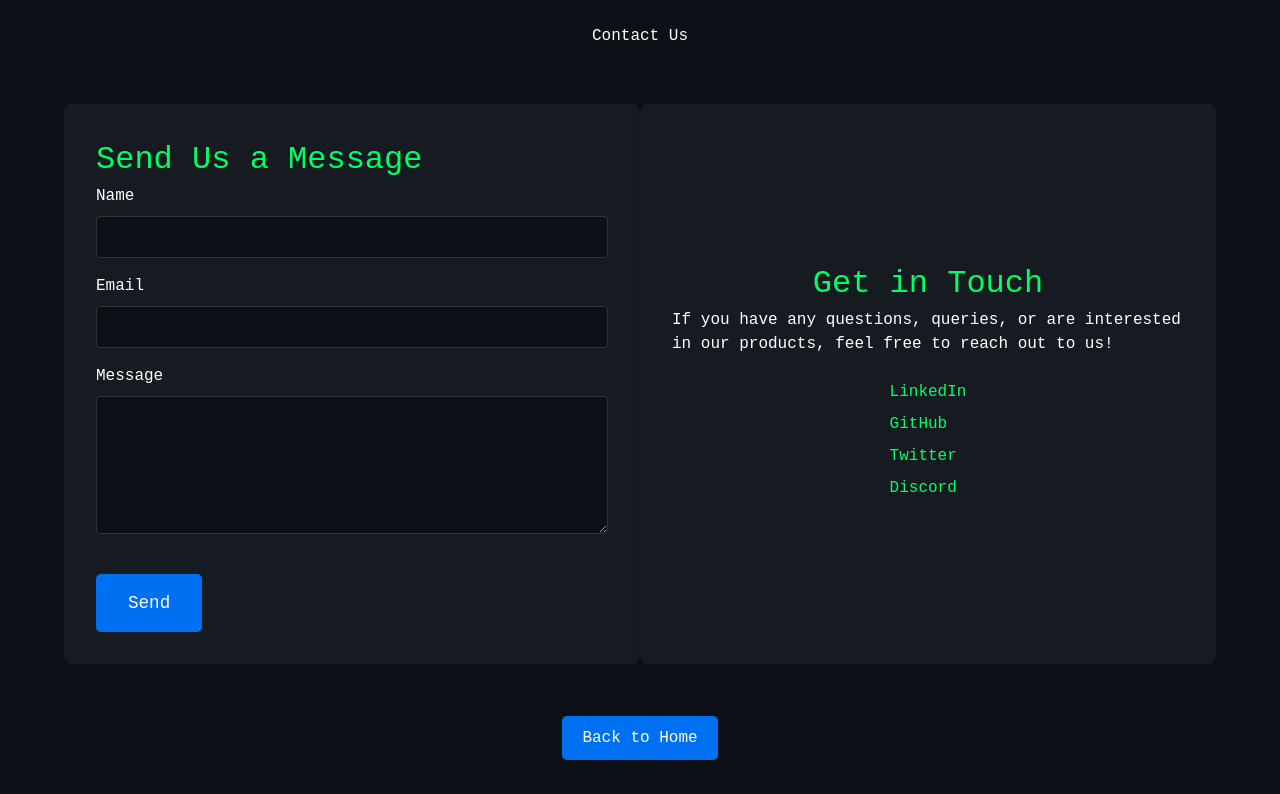
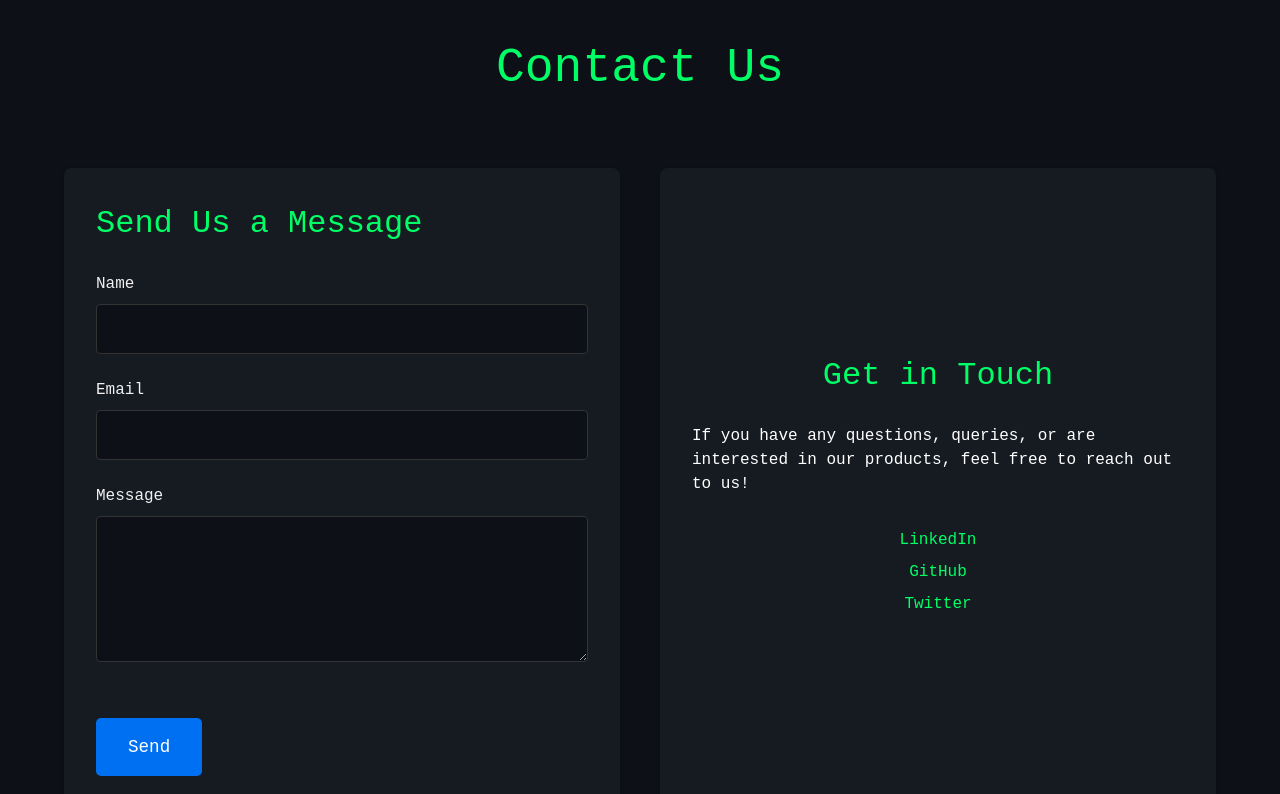
Before and after one commit to muhammedp07/security-consulting, a Next.js app: page /contact in a window 1280 px wide. Shown: the top 794 px of the page. Built offline with nearby package versions, Linux system fonts and the light colour scheme.

Commit message:
added social links in contact.tsx

```diff
--- a/app/contact/page.tsx
+++ b/app/contact/page.tsx
@@ -33,8 +33,7 @@ export default function Contact() {
           <div className={styles.socialLinks}>
             <a href="https://www.linkedin.com/in/muhammedpatel007/" target="_blank" rel="noopener noreferrer">LinkedIn</a>
             <a href="https://github.com/muhammedp07" target="_blank" rel="noopener noreferrer">GitHub</a>
-            <a href="https://twitter.com/username" target="_blank" rel="noopener noreferrer">Twitter</a>
-            <a href="https://discord.com/invite/yourinvitecode" target="_blank" rel="noopener noreferrer">Discord</a>
+            <a href="https://twitter.com/p41n_0" target="_blank" rel="noopener noreferrer">Twitter</a>
           </div>
         </div>
       </main>
--- a/app/styles/Contact.module.css
+++ b/app/styles/Contact.module.css
@@ -11,14 +11,21 @@
 .header {
   display: flex;
   justify-content: center;
-  padding: 1.5rem;
+  padding: 2rem;
   background-color: #0d1117;
+}
+
+.header h1 {
+  font-size: 3rem;
+  color: #00ff66; /* Highlight color */
+  text-align: center;
 }
 
 .main {
   display: flex;
-  justify-content: space-between;
+  gap: 2.5rem; /* Increased space between form and contact info */
   padding: 2rem;
+  justify-content: center;
 }
 
 .contactForm {
@@ -31,8 +38,8 @@
 
 .contactInfo {
   flex: 1;
+  background-color: #161b22;
   padding: 2rem;
-  background-color: #161b22;
   border-radius: 8px;
   box-shadow: 0px 2px 5px rgba(0, 0, 0, 0.2);
   display: flex;
@@ -45,29 +52,38 @@
 .contactInfo h2 {
   font-size: 2rem;
   color: #00ff66;
+  margin-bottom: 1.5rem; /* Adds space below the heading */
 }
 
 .formGroup {
-  margin-bottom: 1rem;
+  margin-bottom: 1.5rem;
 }
 
 .formGroup label {
   display: block;
   margin-bottom: 0.5rem;
+  font-weight: 500;
+  color: #f0f0f0;
 }
 
 .formGroup input,
 .formGroup textarea {
   width: 100%;
-  padding: 0.5rem;
+  padding: 0.75rem;
   border: 1px solid #333;
   border-radius: 4px;
   background-color: #0d1117;
   color: #f0f0f0;
+  transition: border-color 0.3s ease;
+}
+
+.formGroup input:hover,
+.formGroup textarea:hover {
+  border-color: #00ff66;
 }
 
 .submitButton {
-  margin-top: 1rem;
+  margin-top: 1.5rem;
   padding: 1rem 2rem;
   background-color: #0070f3;
   color: white;
@@ -84,7 +100,8 @@
 }
 
 .socialLinks {
-  margin-top: 1rem;
+  margin-top: 1.5rem;
+  text-align: center;
 }
 
 .socialLinks a {
@@ -111,6 +128,7 @@
 @media (max-width: 768px) {
   .main {
     flex-direction: column;
+    gap: 1.5rem; /* Decrease the gap on mobile */
   }
 
   .contactForm,
@@ -118,4 +136,8 @@
     width: 100%;
     margin-bottom: 2rem;
   }
+
+  .header h1 {
+    font-size: 2rem;
+  }
 }
```
